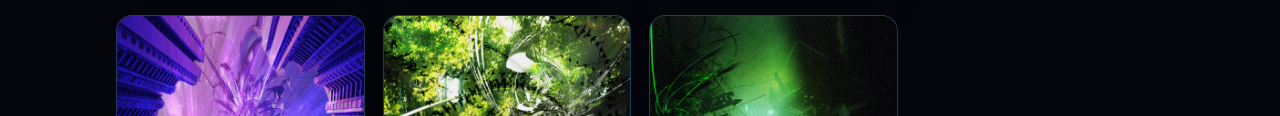
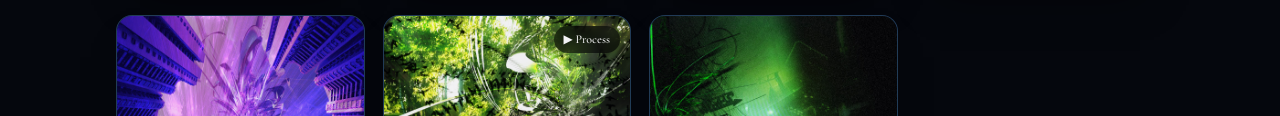
Before and after one commit to pprkranes/pprkranes.github.io, a plain HTML site: page index.html in a window 1280 px wide. Shown: the part 1402-1518 px from the top of the page. Drawn offline with nearby package versions, Linux system fonts and the light colour scheme.

Commit message:
link fix

```diff
--- a/index.html
+++ b/index.html
@@ -228,7 +228,7 @@ const WORK = [
   { title: "Null Pointer", cat: "Design", type: "Cover art", tools: ["Photoshop"], img: "image/nullpointer.jpg", year: "2026", role: "", desc: "", video: "", link: "" },
   { title: "Null Pointer (B&W)", cat: "Design", type: "Cover art", tools: ["Photoshop"], img: "image/nullpointer-bw.jpg", year: "2026", role: "", desc: "", video: "", link: "" },
   { title: "Purple Rhombus", cat: "Design", type: "Cover art", tools: ["Photoshop"], img: "image/purple-rhombus.jpg", year: "2026", role: "", desc: "", video: "", link: "" },
-  { title: "Nature's Memory", cat: "Design", type: "Cover art", tools: ["Photoshop"], img: "image/naturesmemory.jpg", year: "2026", role: "", desc: "", video: "", link: "https://www.youtube.com/shorts/k2VaKAizslo" },
+  { title: "Nature's Memory", cat: "Design", type: "Cover art", tools: ["Photoshop"], img: "image/naturesmemory.jpg", year: "2026", role: "", desc: "", video: "https://www.youtube.com/shorts/k2VaKAizslo", link: "" },
   { title: "This Is How I Remember It", cat: "Design", type: "Cover art", tools: ["Photoshop"], img: "image/thisishowirememberit.jpg", year: "", role: "", desc: "", video: "", link: "" }
 ];
 
```
